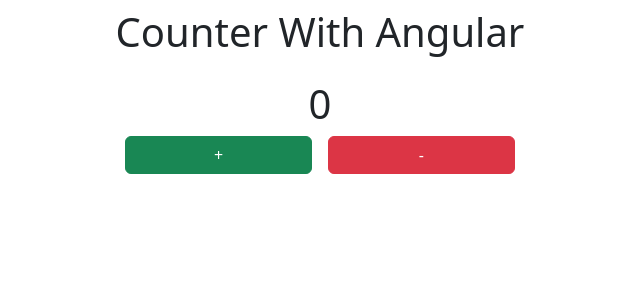
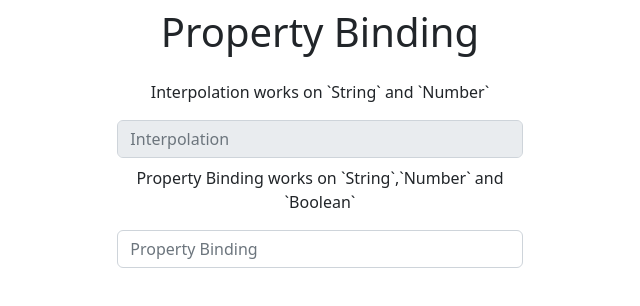
Before and after one commit to imronit2001/blog, an Angular app: page / in a window 1280 px wide. Shown: the top 306 px of the page, without its empty margins (320-960 px from the left). Built offline with nearby package versions, Linux system fonts and the light colour scheme.

Commit message:
Property Binding

```diff
--- a/src/app/app.component.html
+++ b/src/app/app.component.html
@@ -1,10 +1,9 @@
 <h1 class="text-center text-capitalize">{{ title }}</h1>
 <div class="py-3 row">
     <div class="col-sm-4 text-center m-auto">
-        <h1>{{ count }}</h1>
-        <div class="d-flex">
-            <button (click)="inc()" class="btn btn-success w-50 mx-2">+</button>
-            <button (click)="dec()" class="btn btn-danger w-50 mx-2">-</button>
-        </div>
+        <p>Interpolation works on `String` and `Number`</p>
+        <input type="text" placeholder="Interpolation" disabled="{{ disable }}" class="form-control my-2">
+        <p>Property Binding works on `String`,`Number` and `Boolean`</p>
+        <input type="text" placeholder="Property Binding" [disabled]="disable" class="form-control my-2">
     </div>
 </div>
--- a/src/app/app.component.ts
+++ b/src/app/app.component.ts
@@ -6,12 +6,6 @@
   styleUrls: []
 })
 export class AppComponent {
-  title:String = 'Counter with Angular';
-  count:number = 0;
-  inc(){
-    this.count++ ;
-  }
-  dec(){
-    this.count--;
-  }
+  title:String = 'Property Binding';
+  disable = false;
 }
```
